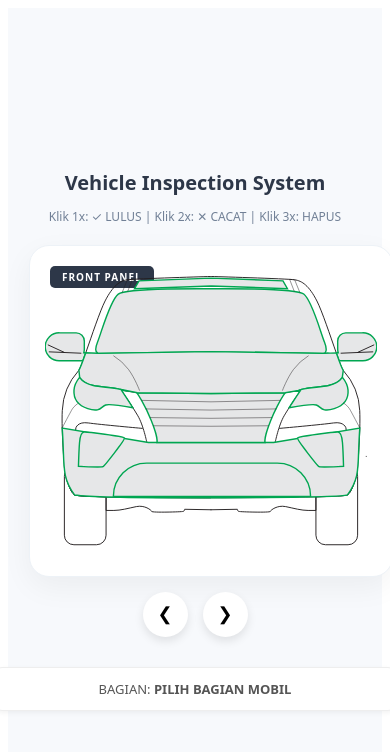
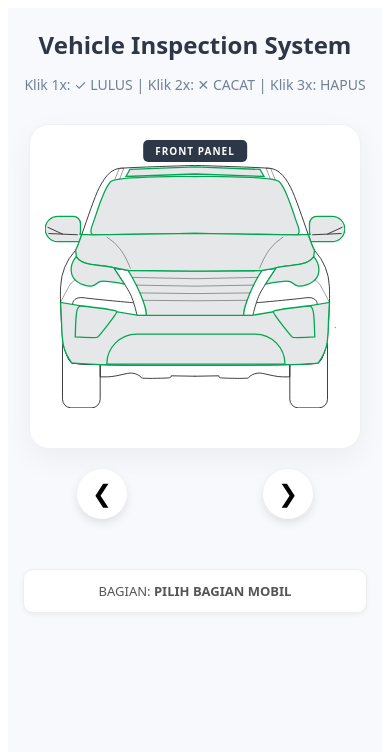
Before and after one commit to DIASANJOY/vehicle-inspection-system, a React (Vite) app: page / in a window 390 px wide. Shown: the top 752 px of the page. Built offline with nearby package versions, Linux system fonts and the light colour scheme.

Commit message:
UI: Refine mobile centering and alignment for professional look

```diff
--- a/src/Vector.css
+++ b/src/Vector.css
@@ -228,34 +228,54 @@
 /* RESPONSIVE FOR MOBILE */
 @media (max-width: 768px) {
   .app-wrapper {
-    padding: 10px;
+    padding: 20px 15px;
+    justify-content: flex-start; /* Agar bisa scroll jika konten panjang */
+    min-height: 100vh;
   }
 
-  .title { font-size: 20px; }
-  .subtitle { font-size: 12px; margin-bottom: 20px; }
+  .title, .subtitle {
+    text-align: center;
+    width: 100%;
+  }
 
   .main-stage {
     display: grid;
     grid-template-areas:
       "card card"
       "prev next";
-    gap: 15px;
+    gap: 20px;
+    justify-items: center;
+    align-items: center;
+    width: 100%;
   }
 
   .car-card {
     grid-area: card;
-    padding: 30px 15px;
+    padding: 40px 15px; /* Padding disesuaikan */
     width: 100%;
+    max-width: 100%;
+    box-sizing: border-box;
+  }
+
+  .badge {
+    left: 50%;
+    transform: translateX(-50%); /* Badge jadi di tengah di mobile */
+    top: 15px;
   }
 
   .btn-nav {
-    width: 45px;
-    height: 45px;
-    font-size: 18px;
+    width: 50px;
+    height: 50px;
+    margin-bottom: 20px;
   }
 
-  .btn-nav:nth-of-type(1) { grid-area: prev; justify-self: end; }
-  .btn-nav:nth-of-type(2) { grid-area: next; justify-self: start; }
+  .btn-nav:nth-of-type(1) { grid-area: prev; margin-right: 10px; }
+  .btn-nav:nth-of-type(2) { grid-area: next; margin-left: 10px; }
+
+  .info-bar {
+    width: 100%;
+    box-sizing: border-box;
+  }
 
   .note-item {
     flex-direction: column;
```
